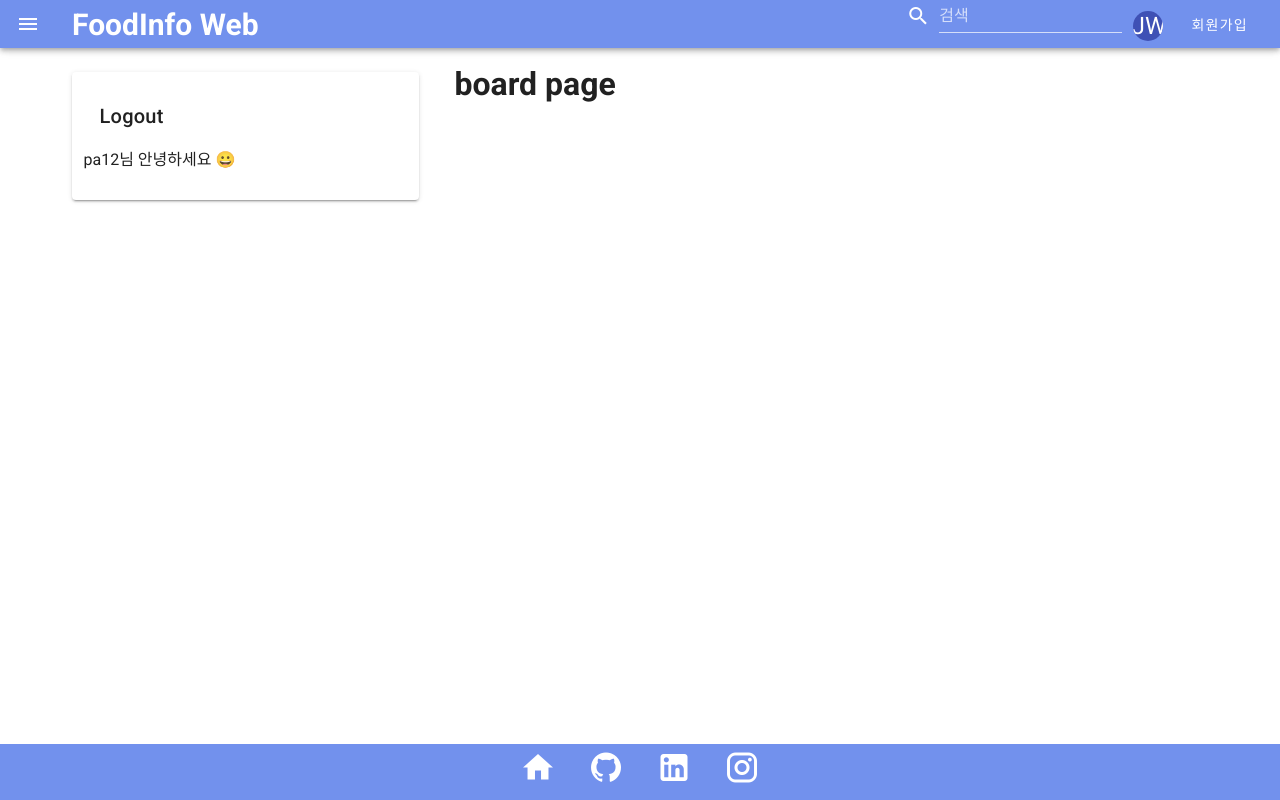
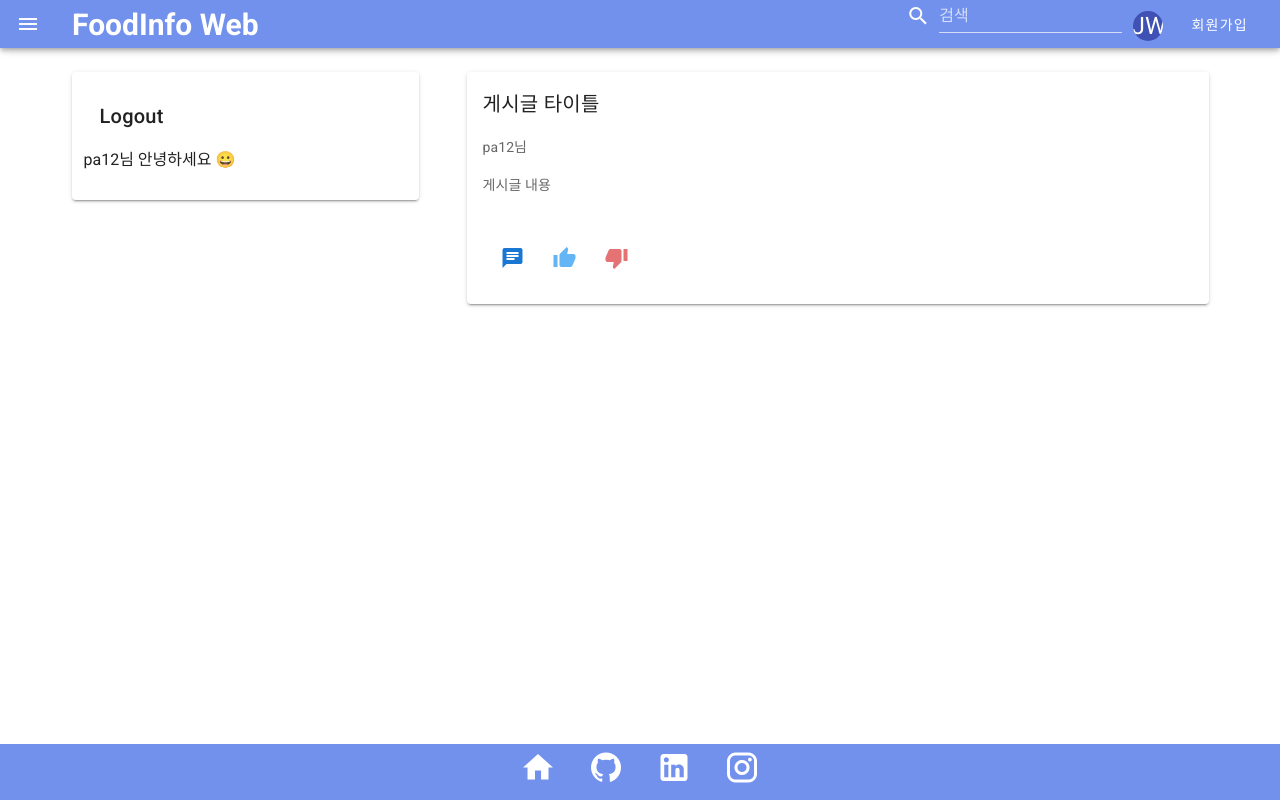
Before and after one commit to nwnp/FoodInfoWeb, a Nuxt app in the folder front/: page /main/board in a window 1280 px wide. Built offline with nearby package versions, Linux system fonts and the light colour scheme.

Commit message:
fix: post

```diff
--- /dev/null
+++ b/front/components/CommentForm.vue
@@ -0,0 +1,35 @@
+<template>
+  <v-form
+    ref="form"
+    v-model="valid"
+    style="position: relative"
+    @submit.prevent="onSubmitForm"
+  >
+    <v-textarea
+      v-model="content"
+      filled
+      label="댓글 달기"
+      auto-grow
+      :hide-details="hideDetails"
+      :success="success"
+      :success-messages="successMessages"
+      @input="onChangeTextArea"
+    />
+    <v-btn color="green" dark abosolute top right type="submit">응애~</v-btn>
+  </v-form>
+</template>
+
+<script>
+export default {
+  methods: {
+    onSubmitForm() {},
+    onChangeTextArea() {
+      if (value.length) {
+        this.hideDetails = true;
+        this.success = false;
+        this.successMessages = "";
+      }
+    },
+  },
+};
+</script>
--- a/front/pages/main/board.vue
+++ b/front/pages/main/board.vue
@@ -1,9 +1,58 @@
 <template>
-  <div>
-    <h1>board page</h1>
-  </div>
+  <v-container>
+    <v-card v-for="post in dummyPosts" :key="post">
+      <v-card-title>{{ post.title }}</v-card-title>
+      <v-card-text>
+        <p>{{ post.nickname }}님</p>
+        {{ post.comment }}
+      </v-card-text>
+      <v-col cols="12" sm="3">
+        <v-card-actions>
+          <v-btn class="ma-2" text icon>
+            <v-icon color="blue darken-2" @click="onToggleComment"
+              >mdi-message-text</v-icon
+            >
+          </v-btn>
+          <v-btn class="ma-2" text icon color="blue lighten-2">
+            <v-icon>mdi-thumb-up</v-icon>
+          </v-btn>
+          <v-btn class="ma-2" text icon color="red lighten-2">
+            <v-icon>mdi-thumb-down</v-icon>
+          </v-btn>
+        </v-card-actions>
+      </v-col>
+    </v-card>
+    <template v-if="commentOpened">
+      <comment-form />
+    </template>
+  </v-container>
 </template>
 
 <script>
-export default {};
+import CommentForm from "../../components/CommentForm.vue";
+
+export default {
+  components: {
+    CommentForm,
+  },
+  data() {
+    return {
+      dummyPosts: {
+        1: {
+          id: 1,
+          title: "게시글 타이틀",
+          comment: "게시글 내용",
+          nickname: "pa12",
+        },
+      },
+      valid: true,
+      commentOpened: false,
+    };
+  },
+  methods: {
+    onToggleComment() {
+      this.commentOpened = !this.commentOpened;
+    },
+  },
+};
 </script>
```
